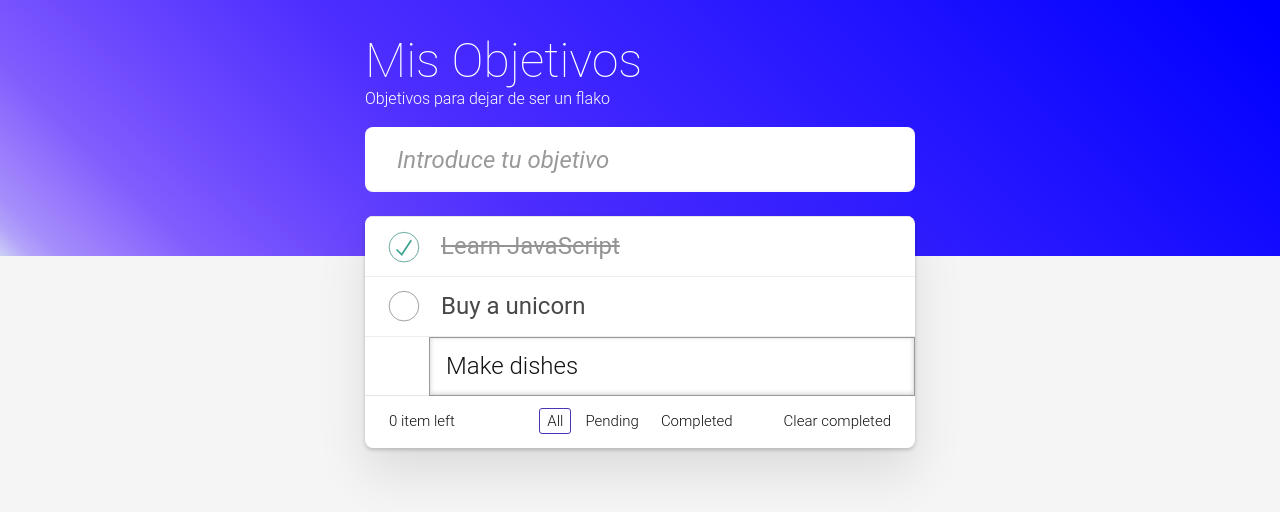
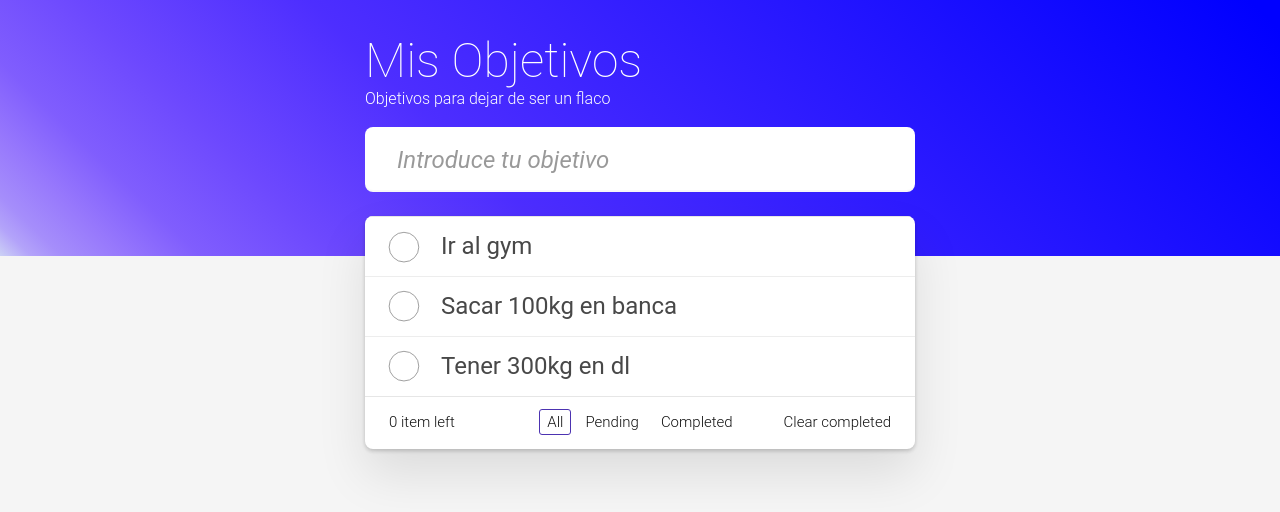
Before and after one commit to arammes03/GymTaskApp, an Angular app: page / in a window 1280 px wide. Shown: the top 512 px of the page. Built offline with nearby package versions, Linux system fonts and the light colour scheme.

Commit message:
Signals y directivas de control

```diff
--- a/src/app/pages/home/home.component.html
+++ b/src/app/pages/home/home.component.html
@@ -2,7 +2,7 @@
   <header class="header">
     <div class="container">
       <h1>Mis Objetivos</h1>
-      <p>Objetivos para dejar de ser un flako</p>
+      <p>Objetivos para dejar de ser un flaco</p>
       <input
         class="new-todo"
         placeholder="Introduce tu objetivo"
@@ -15,6 +15,15 @@
     <!-- This section should be hidden by default and shown when there are todos -->
     <section class="main">
       <ul class="todo-list">
+        <li *ngFor="let task of tasks()">
+          <div class="view">
+            <input class="toggle" type="checkbox" />
+            <label>{{ task }}</label>
+            <button class="destroy"></button>
+          </div>
+          <input class="edit" value="Buy a unicorn" />
+        </li>
+        <!--
         <li class="completed">
           <div class="view">
             <input class="toggle" type="checkbox" checked />
@@ -39,6 +48,7 @@
           </div>
           <input class="edit" value="Make dishes" />
         </li>
+         -->
       </ul>
     </section>
     <!-- This footer should be hidden by default and shown when there are todos -->
--- a/src/app/pages/home/home.component.ts
+++ b/src/app/pages/home/home.component.ts
@@ -1,12 +1,13 @@
-import { Component } from '@angular/core';
+import { CommonModule } from '@angular/common';
+import { Component, signal } from '@angular/core';
 
 @Component({
   selector: 'app-home',
   standalone: true,
-  imports: [],
+  imports: [CommonModule],
   templateUrl: './home.component.html',
-  styleUrl: './home.component.css'
+  styleUrl: './home.component.css',
 })
 export class HomeComponent {
-
+  tasks = signal(['Ir al gym', 'Sacar 100kg en banca', 'Tener 300kg en dl']);
 }
--- a/src/app/pages/labs/labs.component.html
+++ b/src/app/pages/labs/labs.component.html
@@ -3,7 +3,7 @@
   <h2>{{ welcome }}</h2>
 
   <ul>
-    <li *ngFor="let task of tasks">
+    <li *ngFor="let task of tasks()">
       {{ task }}
     </li>
   </ul>
@@ -34,6 +34,10 @@
   <input type="text" [value]="person.name" (keydown.shift.t)="clickHandler()" />
   <hr />
 
+  <ul>
+    <p>Total de elementos: {{ tasks().length }}</p>
+    <li *ngFor="let task of tasks(); index as i">{{ i }} {{ task }}</li>
+  </ul>
   <!-- SIGNALS -->
   <h1>Signals</h1>
   <input type="text" [value]="name()" (change)="changeHandler($event)" />
--- a/src/app/pages/labs/labs.component.ts
+++ b/src/app/pages/labs/labs.component.ts
@@ -11,7 +11,7 @@
 export class LabsComponent {
   title = 'todo-app';
   welcome = 'hola';
-  tasks = ['Ir al gym', 'Sacar 100kg en banca', 'Tener 300kg en dl'];
+  tasks = signal(['Ir al gym', 'Sacar 100kg en banca', 'Tener 300kg en dl']);
   name = signal('Alfonso');
   age = 20;
   disabled = true;
```
